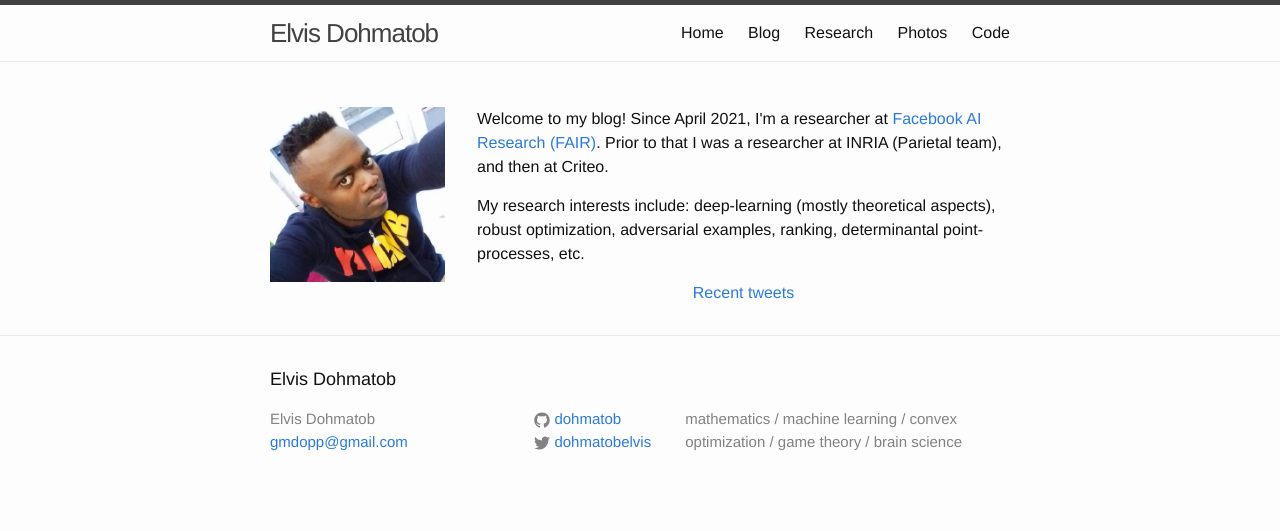
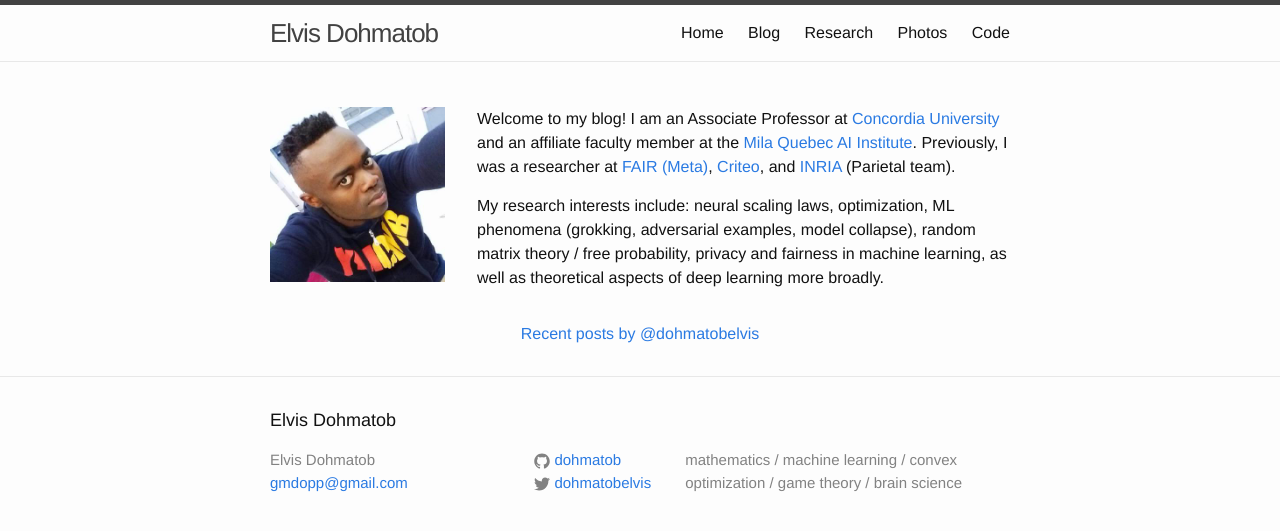
Before and after one commit to dohmatob/dohmatob.github.io, a Jekyll site: the page built from index.md, in a window 1280 px wide. Shown: the top 531 px of the page. Built offline with Jekyll 4.4.1, drawn with Linux system fonts in a browser that asks for light colours; comment, search, counter and statistics services are not loaded.

Commit message:
Revise bio and research interests in index.md
Updated personal information and research interests in the blog.

```diff
--- a/index.md
+++ b/index.md
@@ -4,24 +4,41 @@ title: Home
 permalink: /
 order: 1
 ---
+
 <img style="float: left; margin-right: 2em;" width="175px" src="/assets/photo.jpg" />
 
 <p>
-Welcome to my blog! Since April 2021, I'm a researcher at <a href="https://ai.facebook.com/">Facebook AI Research (FAIR)</a>. Prior to that I was a researcher at INRIA (Parietal team), and then at Criteo.
+Welcome to my blog! I am an Associate Professor at
+<a href="https://www.concordia.ca/faculty/elvis-dohmatob.html">Concordia University</a>
+and an affiliate faculty member at the
+<a href="https://mila.quebec/fr/annuaire/elvis-dohmatob">Mila Quebec AI Institute</a>.
+
+Previously, I was a researcher at
+<a href="https://ai.meta.com/">FAIR (Meta)</a>,
+<a href="https://www.criteo.com/">Criteo</a>,
+and <a href="https://www.inria.fr/">INRIA</a> (Parietal team).
 </p>
 
 <p>
-My research interests include: deep-learning (mostly theoretical aspects), robust optimization, adversarial examples, ranking, determinantal point-processes, etc.
+My research interests include: neural scaling laws, optimization,
+ML phenomena (grokking, adversarial examples, model collapse),
+random matrix theory / free probability, privacy and fairness in machine learning,
+as well as theoretical aspects of deep learning more broadly.
+</p>
 
+<!-- Optional CV link (uncomment if desired)
+<p>
+You can find my CV <a href="https://drive.google.com/file/d/0B-njZxsmwjYNRExmaFJxU3J6aEU/view?usp=sharing">here</a>.
 </p>
-<!-------------------------------------------------------------------------------------------------------------------------->
-<!-- <p>                                                                                                                  -->
-<!-- You can find my CV <a href="https://drive.google.com/file/d/0B-njZxsmwjYNRExmaFJxU3J6aEU/view?usp=sharing">here</a>. -->
-<!-- </p>                                                                                                                 -->
-<!-------------------------------------------------------------------------------------------------------------------------->
+-->
 
-<div style='text-align: center'>
-<a class="twitter-timeline" data-height="400" data-width="400"
-data-chrome="noscrollbar nofooter"
- href="https://twitter.com/dohmatobelvis">Recent tweets</a></div>
- <script async src="//platform.twitter.com/widgets.js" charset="utf-8"></script>
+<div style="text-align: center; margin-top: 2em;">
+  <a class="twitter-timeline"
+     data-height="450"
+     data-width="450"
+     data-chrome="noscrollbar nofooter transparent"
+     href="https://x.com/dohmatobelvis">
+    Recent posts by @dohmatobelvis
+  </a>
+</div>
+<script async src="https://platform.twitter.com/widgets.js" charset="utf-8"></script>
```
